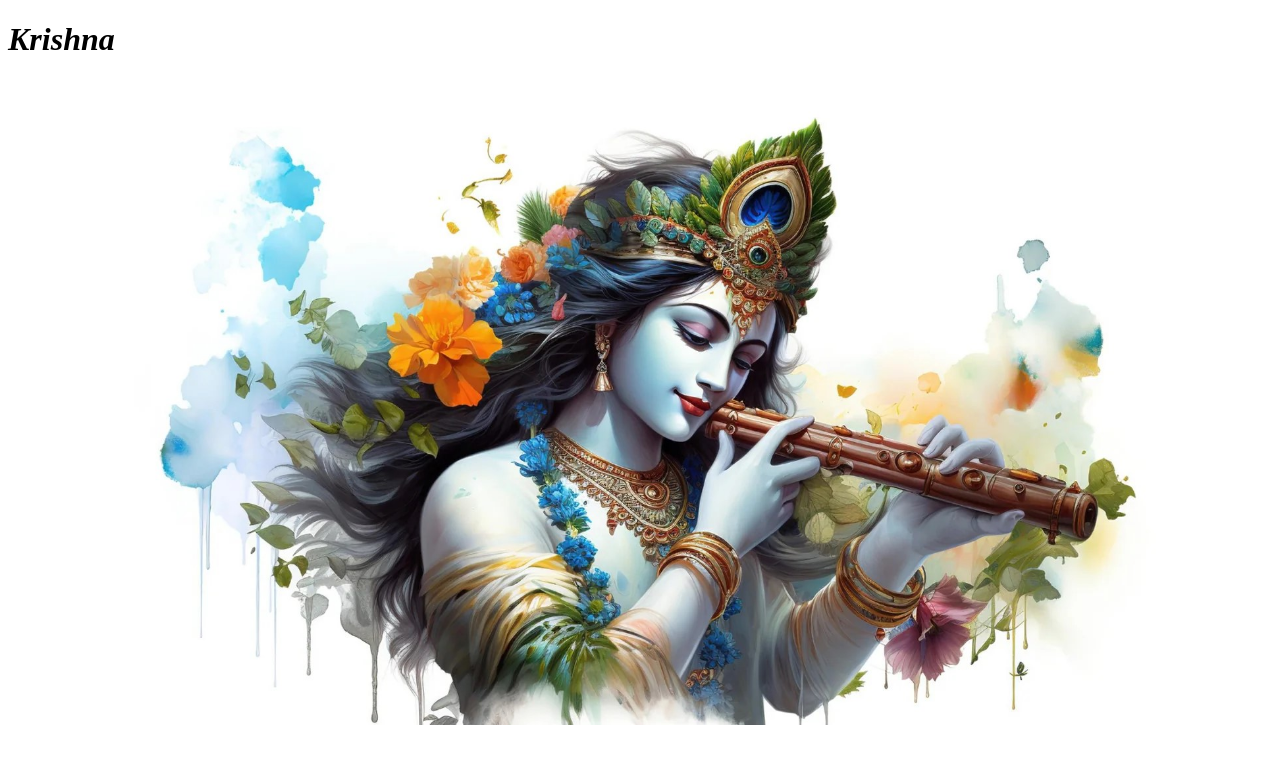
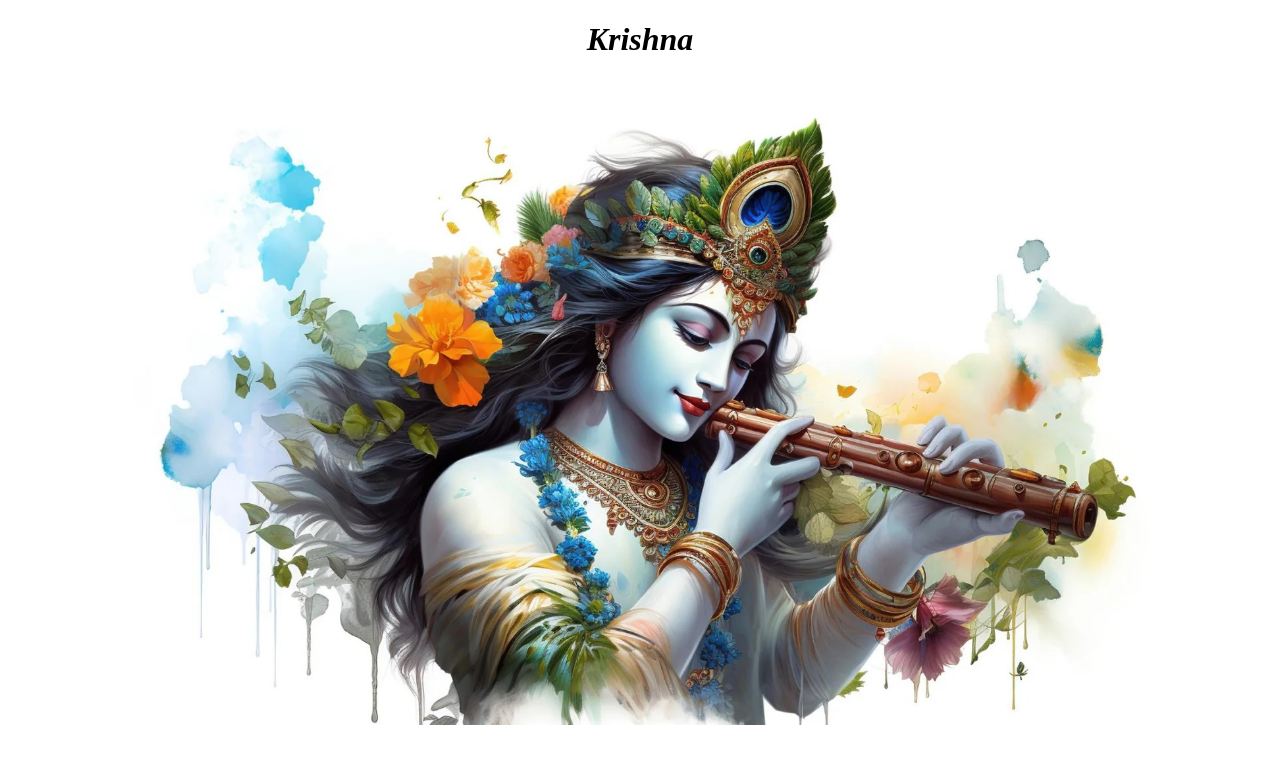
Before and after one commit to nahdrav0237/Krishna, a plain HTML site: page index.html in a window 1280 px wide. Drawn offline with Linux system fonts and the light colour scheme.

Commit message:
Update index.html

```diff
--- a/index.html
+++ b/index.html
@@ -6,7 +6,7 @@
     <title>KRISHNA</title>
 </head>
 <body>
-    <h1><i>Krishna</i></h1>
+    <h1 style="text-align: center;"><i>Krishna</i></h1>
     <div style="text-align: center;">
         <img src="Programs/Krishna.jpg" width="100%" alt="Krishna Image">
     </div>
```
